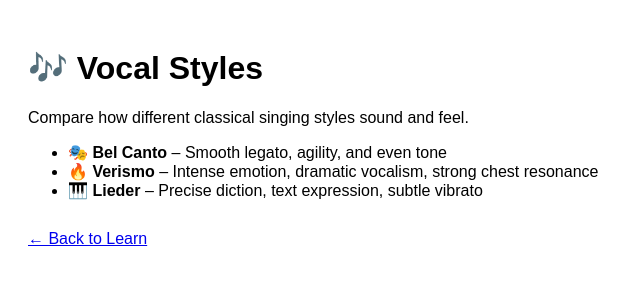
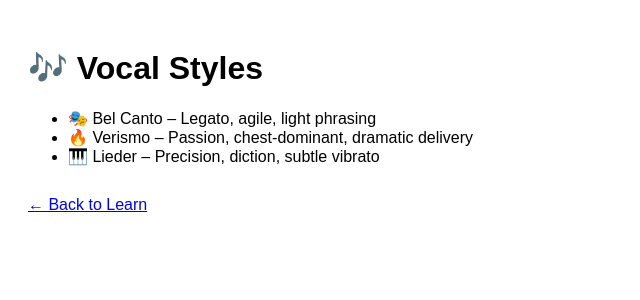
Before and after one commit to EranZ2025/VocalMaster, a Next.js app: page /learn/styles in a window 1280 px wide. Shown: the top 300 px of the page, without its empty margins (0-640 px from the left). Built offline with nearby package versions, Linux system fonts and the light colour scheme.

Commit message:
Update styles.js

```diff
--- a/pages/learn/styles.js
+++ b/pages/learn/styles.js
@@ -4,13 +4,11 @@ export default function Styles() {
   return (
     <div style={{ padding: '20px', fontFamily: 'Arial' }}>
       <h1>🎶 Vocal Styles</h1>
-      <p>Compare how different classical singing styles sound and feel.</p>
       <ul>
-        <li>🎭 <strong>Bel Canto</strong> – Smooth legato, agility, and even tone</li>
-        <li>🔥 <strong>Verismo</strong> – Intense emotion, dramatic vocalism, strong chest resonance</li>
-        <li>🎹 <strong>Lieder</strong> – Precise diction, text expression, subtle vibrato</li>
+        <li>🎭 Bel Canto – Legato, agile, light phrasing</li>
+        <li>🔥 Verismo – Passion, chest-dominant, dramatic delivery</li>
+        <li>🎹 Lieder – Precision, diction, subtle vibrato</li>
       </ul>
-
       <p style={{ marginTop: '30px' }}><Link href="/learn">← Back to Learn</Link></p>
     </div>
   );
```
